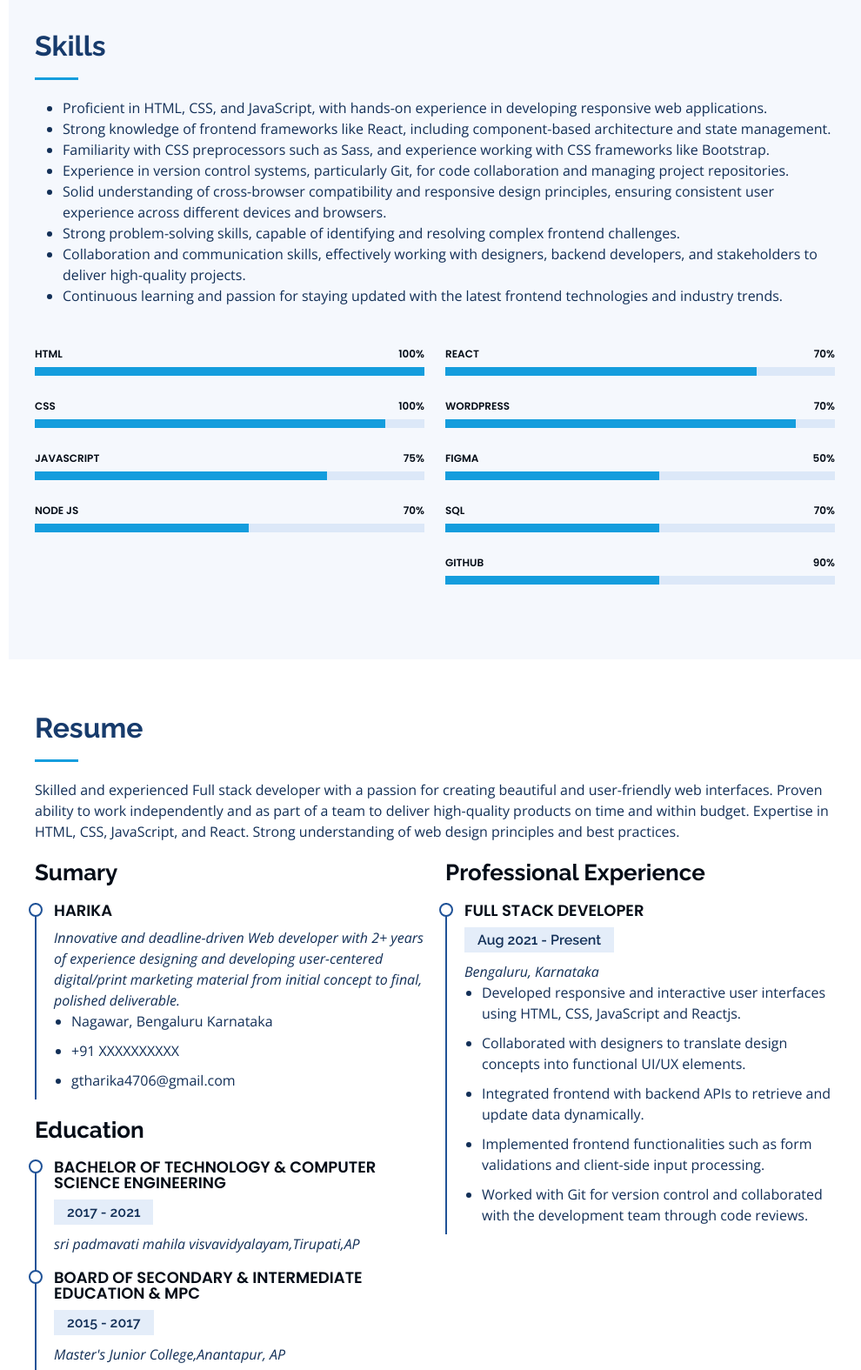
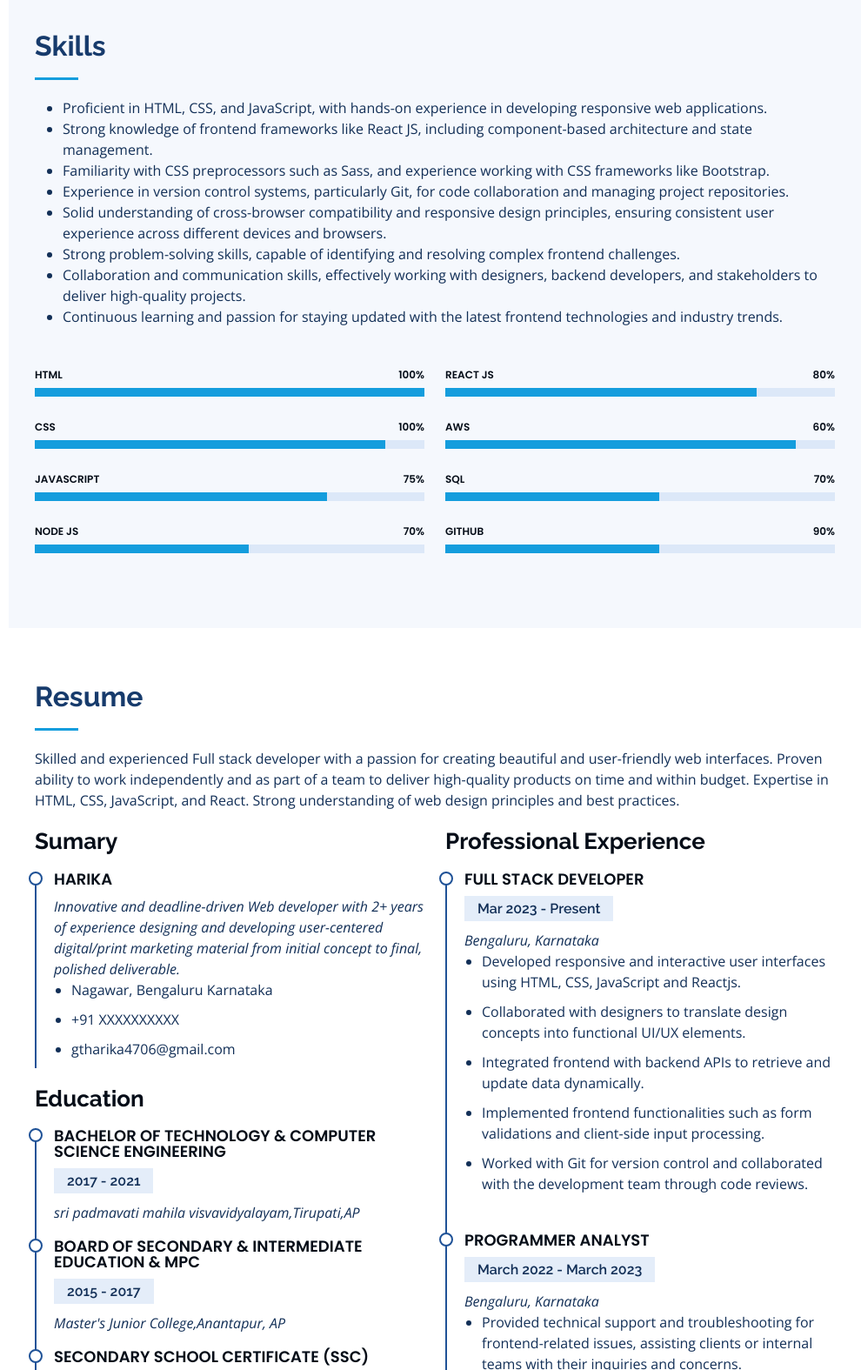
Before and after one commit to hari-65/HarikaPortfolio, a plain HTML site: page index.html in a window 1280 px wide. Shown: the part 1520-3095 px from the top of the page at 87% size, without its empty margins (290-1280 px from the left). Drawn offline with nearby package versions, Linux system fonts and the light colour scheme.

Commit message:
Update index.html

```diff
--- a/index.html
+++ b/index.html
@@ -178,7 +178,7 @@
           <h2>Skills</h2>
           <p><ul>
             <li>Proficient in HTML, CSS, and JavaScript, with hands-on experience in developing responsive web applications.</li>
-            <li>Strong knowledge of frontend frameworks like React, including component-based architecture and state management.</li>
+            <li>Strong knowledge of frontend frameworks like React JS, including component-based architecture and state management.</li>
             <li>Familiarity with CSS preprocessors such as Sass, and experience working with CSS frameworks like Bootstrap.</li>
             <li>Experience in version control systems, particularly Git, for code collaboration and managing project repositories.</li>
             <li>Solid understanding of cross-browser compatibility and responsive design principles, ensuring consistent user
@@ -228,26 +228,18 @@
           <div class="col-lg-6" data-aos="fade-up" data-aos-delay="100">
 
             <div class="progress">
-              <span class="skill">React<i class="val">70%</i></span>
+              <span class="skill">React JS<i class="val">80%</i></span>
               <div class="progress-bar-wrap">
                 <div class="progress-bar" role="progressbar" aria-valuenow="80" aria-valuemin="0" aria-valuemax="100"></div>
               </div>
             </div>
 
             <div class="progress">
-              <span class="skill">WordPress<i class="val">70%</i></span>
+              <span class="skill">AWS<i class="val">60%</i></span>
               <div class="progress-bar-wrap">
                 <div class="progress-bar" role="progressbar" aria-valuenow="90" aria-valuemin="0" aria-valuemax="100"></div>
               </div>
             </div>
-
-            <div class="progress">
-              <span class="skill">Figma<i class="val">50%</i></span>
-              <div class="progress-bar-wrap">
-                <div class="progress-bar" role="progressbar" aria-valuenow="55" aria-valuemin="0" aria-valuemax="100"></div>
-              </div>
-            </div>
-
 
 
              <div class="progress">
@@ -321,7 +313,7 @@
             <h3 class="resume-title">Professional Experience</h3>
             <div class="resume-item">
               <h4>Full Stack Developer</h4>
-              <h5> Aug 2021 - Present</h5>
+              <h5> Mar 2023 - Present</h5>
               <p><em>Bengaluru, Karnataka</em></p>
               <ul>
                 <li>Developed responsive and interactive user interfaces using HTML, CSS, JavaScript and Reactjs.</li>
@@ -331,7 +323,7 @@
                 <li>Worked with Git for version control and collaborated with the development team through code reviews.</li>
               </ul>
             </div>
-           <!--
+
              <div class="resume-item">
               <h4>Programmer Analyst</h4>
               <h5>March 2022 - March 2023</h5>
@@ -349,7 +341,7 @@
                   <li> Stayed updated with the latest frontend technologies and industry trends, leveraging this knowledge to
                     provide effective support and recommend improvements.</li>
               </ul>
-            </div>-->
+            </div>
           </div>
         </div>
 
```
